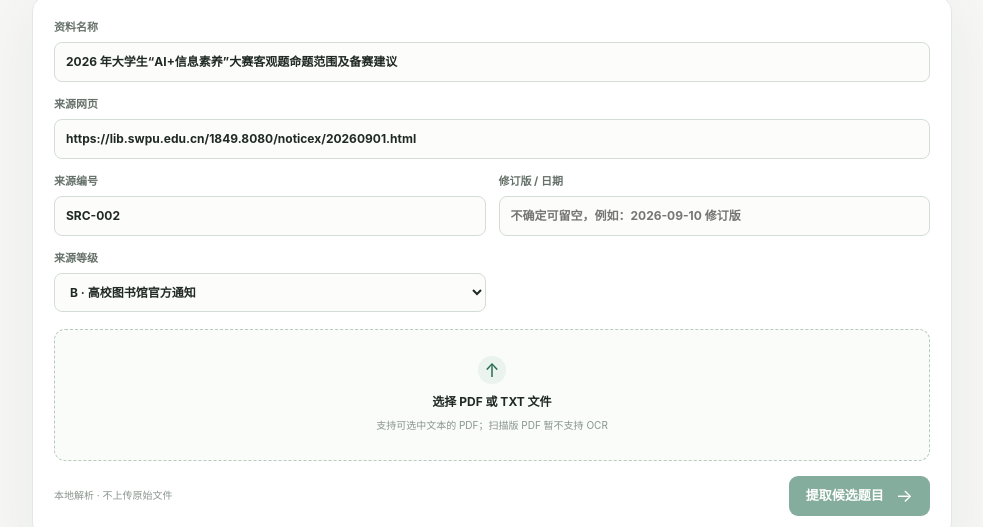
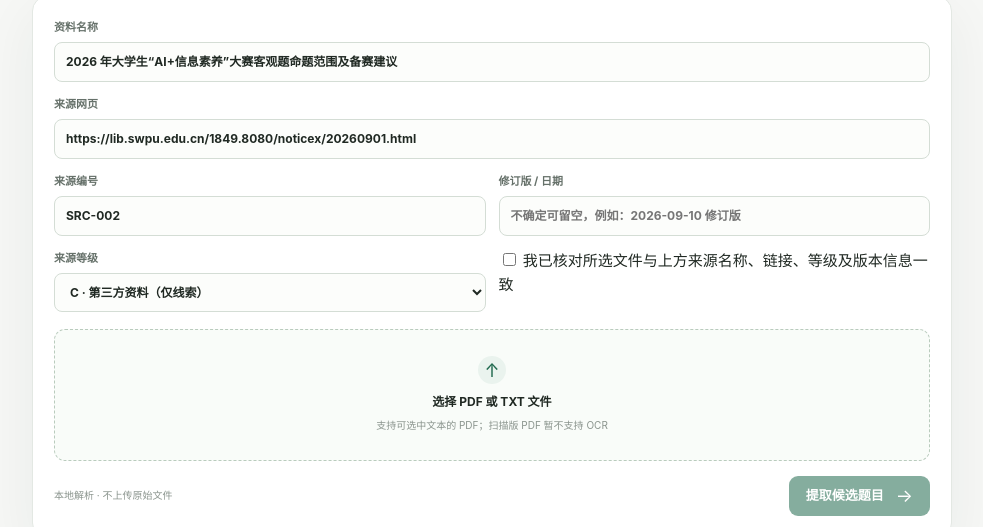
Before and after one commit to tortletortle/ai-info-literacy-2026, a plain HTML site: page docs/quiz/admin.html in a window 1280 px wide. Shown: the part 288-815 px from the top of the page, without its empty margins (148-1131 px from the left). Drawn offline with Linux system fonts and the light colour scheme.

Commit message:
ui(import): default sources to untrusted and require provenance confirmation

```diff
--- a/docs/quiz/admin.html
+++ b/docs/quiz/admin.html
@@ -44,9 +44,13 @@
           <label class="field">来源等级
             <select id="sourceAuthority">
               <option value="A">A · 主办方 / 官方平台</option>
-              <option value="B" selected>B · 高校图书馆官方通知</option>
-              <option value="C">C · 第三方资料（仅线索）</option>
+              <option value="B">B · 高校图书馆官方通知</option>
+              <option value="C" selected>C · 第三方资料（仅线索）</option>
             </select>
+          </label>
+          <label class="source-confirmation">
+            <input id="sourceConfirmed" type="checkbox">
+            我已核对所选文件与上方来源名称、链接、等级及版本信息一致
           </label>
         </div>
 
```
